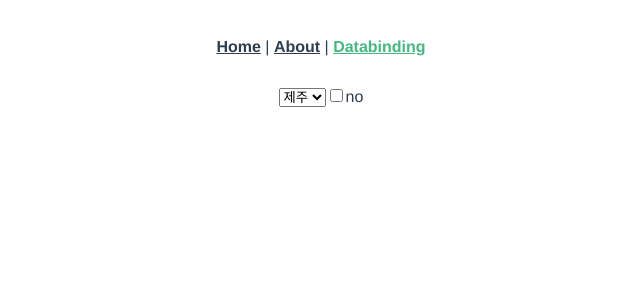
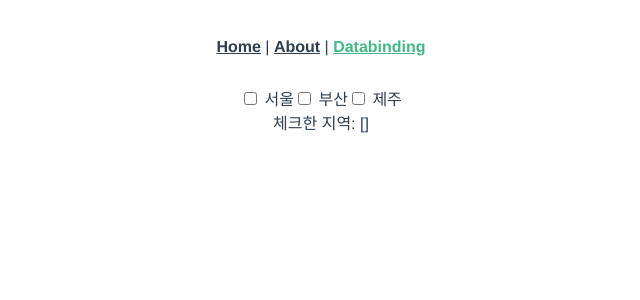
Before and after one commit to ohdowon064/a-week-before-entering-the-vuejs-project, a Vue app: page /databinding in a window 1280 px wide. Shown: the top 300 px of the page, without its empty margins (319-959 px from the left). Built offline with nearby package versions, Linux system fonts and the light colour scheme.

Commit message:
data binding list

```diff
--- a/src/views/DataBinding.vue
+++ b/src/views/DataBinding.vue
@@ -1,19 +1,17 @@
 <template>
     <div>
-        <select v-model="city">
-            <option value="02">서울</option>
-            <option value="21">부산</option>
-            <option value="064">제주</option>
-        </select>
-        <label><input type="checkbox" v-model="checked" true-value="yes" false-value="no">{{checked}}</label>
+        <label><input type="checkbox" v-model="checked" value="서울"> 서울</label>
+        <label><input type="checkbox" v-model="checked" value="부산"> 부산</label>
+        <label><input type="checkbox" v-model="checked" value="제주"> 제주</label>
+        <br>
+        <span>체크한 지역: {{checked}}</span>
     </div>
 </template>
 <script>
 export default {
     data() {
         return {
-            city: "064",
-            checked: "no"
+            checked: []
         };
     }
 }
```
